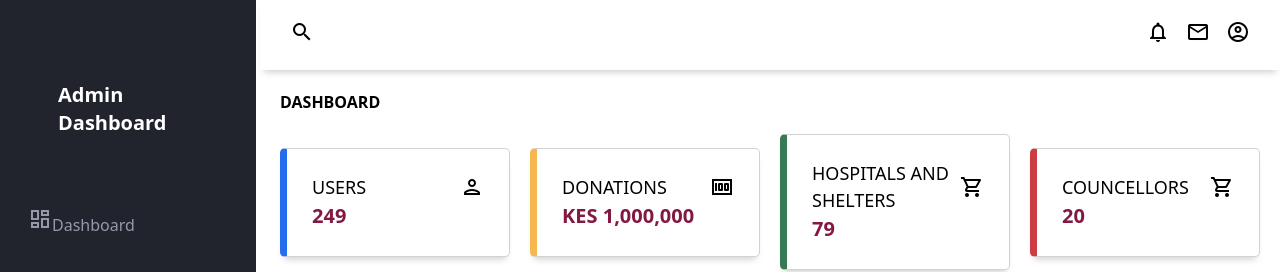
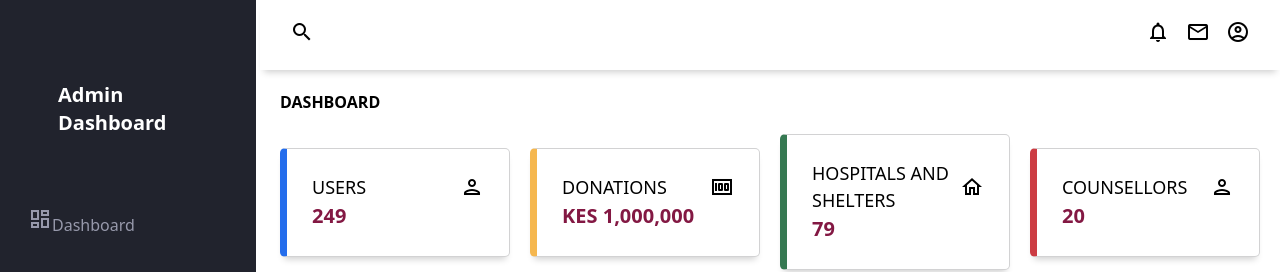
Before and after one commit to changach-3000/empowerher, a React (Create React App) app: page /dashboard in a window 1280 px wide. Shown: the top 272 px of the page. Built offline with nearby package versions, Linux system fonts and the light colour scheme; no server answers.

Commit message:
edit counsellors card

```diff
--- a/src/admin/Main.jsx
+++ b/src/admin/Main.jsx
@@ -114,14 +114,14 @@ function Main() {
           <div className="card">
             <div className="card-inner">
               <p className="text-primary">HOSPITALS AND SHELTERS</p>
-              <span className="material-icons-outlined text-green">shopping_cart</span>
+              <span className="material-icons-outlined text-green">home</span>
             </div>
             <span className="text-pink-900 font-bold">79</span>
           </div>
           <div className="card">
             <div className="card-inner">
-              <p className="text-primary">COUNCELLORS</p>
-              <span className="material-icons-outlined text-green">shopping_cart</span>
+              <p className="text-primary">COUNSELLORS</p>
+              <span className="material-icons-outlined text-green">person</span>
             </div>
             <span className="text-pink-900 font-bold">20</span>
           </div>
```
